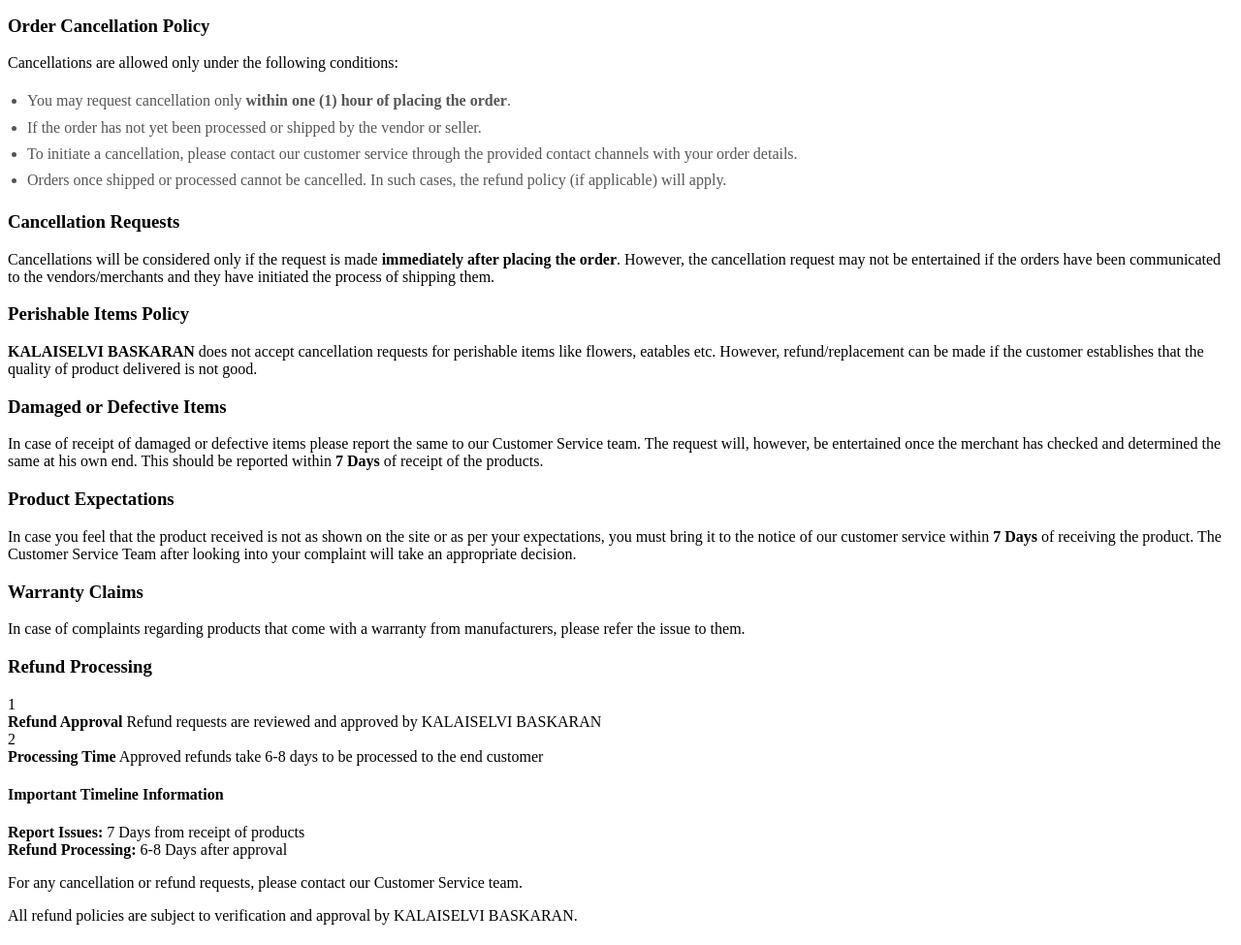
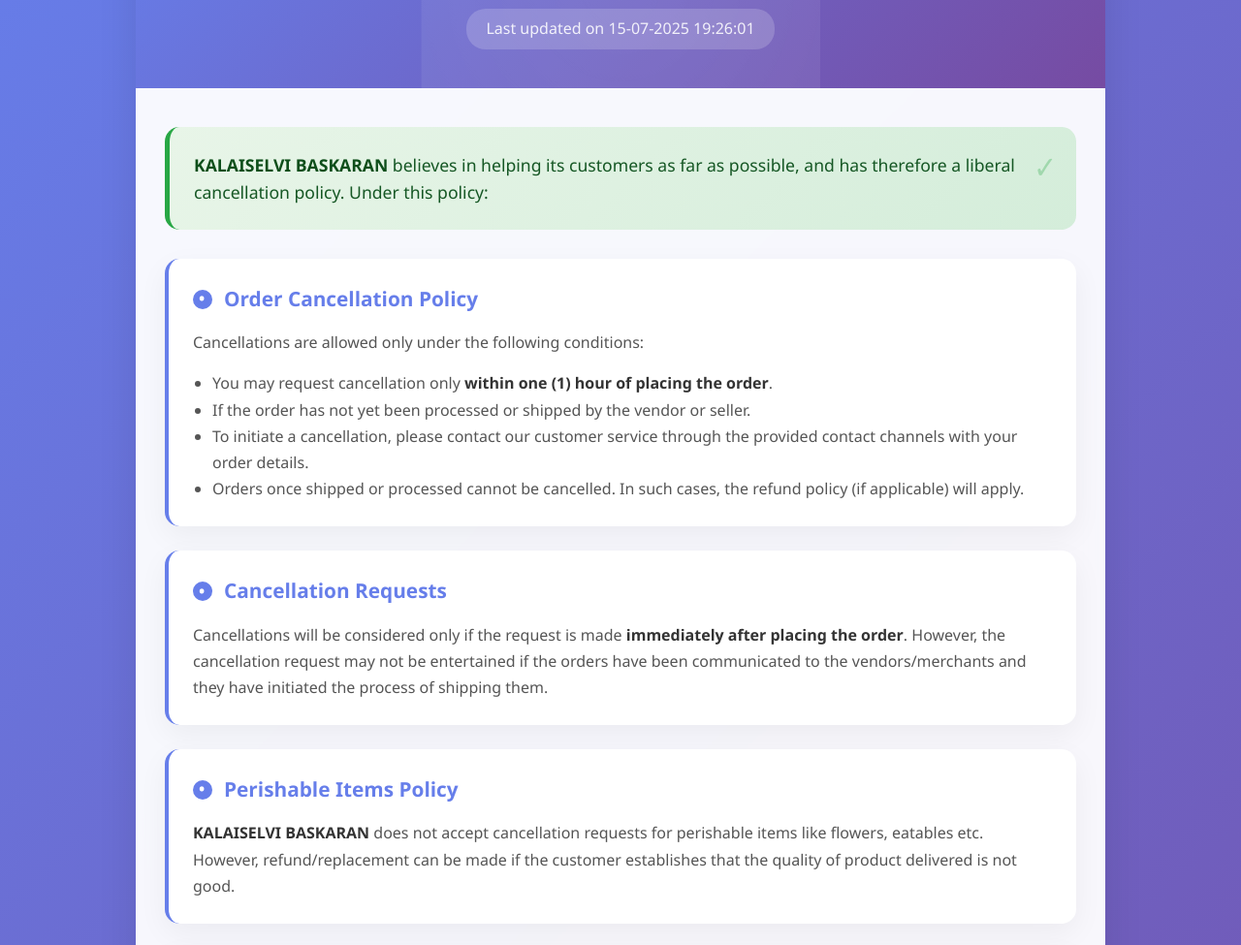
Before and after one commit to ChandraAthithan/chandraathithan.github.io, a plain HTML site: page refundpolicy.html in a window 1280 px wide. Shown: the part 135-1110 px from the top of the page at 97% size. Drawn offline with Linux system fonts and the light colour scheme.

Commit message:
Update refundpolicy.html

```diff
--- a/refundpolicy.html
+++ b/refundpolicy.html
@@ -1,11 +1,334 @@
 <!DOCTYPE html>
 <html lang="en">
 <head>
-    <!-- [All your existing <head> content remains unchanged] -->
     <meta charset="UTF-8">
     <meta name="viewport" content="width=device-width, initial-scale=1.0">
     <title>Cancellation & Refund Policy</title>
-    <!-- [Your complete <style> block remains unchanged] -->
+   <style>
+* {
+margin: 0;
+padding: 0;
+box-sizing: border-box;
+}
+
+body {
+font-family: 'Segoe UI', Tahoma, Geneva, Verdana, sans-serif;
+line-height: 1.6;
+color: #333;
+background: linear-gradient(135deg, #667eea 0%, #764ba2 100%);
+min-height: 100vh;
+padding: 20px;
+}
+
+.container {
+max-width: 1000px;
+margin: 0 auto;
+background: rgba(255, 255, 255, 0.95);
+backdrop-filter: blur(10px);
+border-radius: 20px;
+box-shadow: 0 20px 40px rgba(0, 0, 0, 0.1);
+overflow: hidden;
+animation: fadeInUp 0.8s ease-out;
+}
+
+@keyframes fadeInUp {
+from {
+opacity: 0;
+transform: translateY(30px);
+}
+to {
+opacity: 1;
+transform: translateY(0);
+}
+}
+
+.header {
+background: linear-gradient(135deg, #667eea 0%, #764ba2 100%);
+color: white;
+padding: 40px 30px;
+text-align: center;
+position: relative;
+overflow: hidden;
+}
+
+.header::before {
+content: '';
+position: absolute;
+top: -50%;
+left: -50%;
+width: 200%;
+height: 200%;
+background: radial-gradient(circle, rgba(255,255,255,0.1) 0%, transparent 70%);
+animation: rotate 20s linear infinite;
+}
+
+@keyframes rotate {
+0% { transform: rotate(0deg); }
+100% { transform: rotate(360deg); }
+}
+
+.header h1 {
+font-size: 2.5em;
+margin-bottom: 10px;
+position: relative;
+z-index: 1;
+}
+
+.header .last-updated {
+font-size: 1em;
+opacity: 0.9;
+position: relative;
+z-index: 1;
+background: rgba(255, 255, 255, 0.2);
+padding: 8px 20px;
+border-radius: 20px;
+display: inline-block;
+margin-top: 10px;
+}
+
+.content {
+padding: 40px 30px;
+}
+
+.intro-section {
+background: linear-gradient(135deg, #e8f5e8 0%, #d4edda 100%);
+border-radius: 15px;
+padding: 25px;
+margin-bottom: 30px;
+border-left: 5px solid #28a745;
+position: relative;
+overflow: hidden;
+}
+
+.intro-section::before {
+content: '✓';
+position: absolute;
+top: 15px;
+right: 20px;
+font-size: 2em;
+color: #28a745;
+opacity: 0.3;
+}
+
+.intro-section p {
+font-size: 1.1em;
+color: #155724;
+margin: 0;
+font-weight: 500;
+}
+
+.intro-section strong {
+color: #0d4e1a;
+}
+
+.policy-sections {
+display: grid;
+gap: 25px;
+}
+
+.policy-section {
+background: white;
+border-radius: 15px;
+padding: 25px;
+box-shadow: 0 10px 30px rgba(0, 0, 0, 0.05);
+border-left: 4px solid #667eea;
+transition: all 0.3s ease;
+position: relative;
+overflow: hidden;
+}
+
+.policy-section::before {
+content: '';
+position: absolute;
+top: 0;
+left: 0;
+width: 0;
+height: 100%;
+background: linear-gradient(135deg, rgba(102, 126, 234, 0.05) 0%, rgba(118, 75, 162, 0.05) 100%);
+transition: width 0.3s ease;
+}
+
+.policy-section:hover::before {
+width: 100%;
+}
+
+.policy-section:hover {
+transform: translateY(-5px);
+box-shadow: 0 15px 40px rgba(102, 126, 234, 0.15);
+}
+
+.policy-section h3 {
+color: #667eea;
+font-size: 1.3em;
+margin-bottom: 15px;
+display: flex;
+align-items: center;
+position: relative;
+z-index: 1;
+}
+
+.policy-section h3::before {
+content: '';
+width: 20px;
+height: 20px;
+background: #667eea;
+border-radius: 50%;
+margin-right: 12px;
+display: flex;
+align-items: center;
+justify-content: center;
+flex-shrink: 0;
+}
+
+.policy-section h3::after {
+content: '•';
+position: absolute;
+left: 6px;
+color: white;
+font-size: 0.8em;
+}
+
+.policy-section p {
+color: #555;
+line-height: 1.7;
+margin: 0;
+position: relative;
+z-index: 1;
+}
+
+.policy-section strong {
+color: #333;
+font-weight: 600;
+}
+
+.highlight-box {
+background: linear-gradient(135deg, #fff3cd 0%, #ffeaa7 100%);
+border: 1px solid #ffeaa7;
+border-radius: 15px;
+padding: 25px;
+margin-top: 30px;
+position: relative;
+overflow: hidden;
+}
+
+.highlight-box::before {
+content: '⏱️';
+position: absolute;
+top: 15px;
+right: 20px;
+font-size: 1.8em;
+opacity: 0.7;
+}
+
+.highlight-box h4 {
+color: #856404;
+margin-bottom: 10px;
+font-size: 1.2em;
+}
+
+.highlight-box p {
+color: #856404;
+margin: 0;
+font-weight: 500;
+}
+
+.timeline-item {
+display: flex;
+align-items: center;
+gap: 15px;
+margin-bottom: 15px;
+padding: 15px;
+background: #f8f9fa;
+border-radius: 10px;
+transition: all 0.3s ease;
+}
+
+.timeline-item:hover {
+background: #e9ecef;
+transform: translateX(5px);
+}
+
+.timeline-item:last-child {
+margin-bottom: 0;
+}
+
+.timeline-icon {
+width: 30px;
+height: 30px;
+background: #667eea;
+border-radius: 50%;
+display: flex;
+align-items: center;
+justify-content: center;
+color: white;
+font-weight: bold;
+font-size: 0.9em;
+flex-shrink: 0;
+}
+
+.timeline-content {
+flex: 1;
+}
+
+.timeline-content strong {
+color: #667eea;
+display: block;
+margin-bottom: 5px;
+}
+
+.footer {
+background: #f8f9fa;
+padding: 25px 30px;
+text-align: center;
+color: #666;
+border-top: 1px solid #e9ecef;
+}
+
+.footer p {
+margin-bottom: 10px;
+}
+
+.footer a {
+color: #667eea;
+text-decoration: none;
+font-weight: 500;
+transition: color 0.3s ease;
+}
+
+.footer a:hover {
+color: #5a6fd8;
+text-decoration: underline;
+}
+
+@media (max-width: 768px) {
+.container {
+margin: 10px;
+border-radius: 15px;
+}
+
+.header {
+padding: 30px 20px;
+}
+
+.header h1 {
+font-size: 2em;
+}
+
+.content {
+padding: 30px 20px;
+}
+
+.intro-section,
+.policy-section {
+padding: 20px;
+}
+
+.timeline-item {
+flex-direction: column;
+text-align: center;
+}
+}
+</style>
 </head>
 <body>
     <div class="container">
@@ -86,7 +409,7 @@
 
         <div class="footer">
             <p>For any cancellation or refund requests, please contact our Customer Service team.</p>
-            <p>All refund policies are subject to verification and approval by KALAISELVI BASKARAN.</p>
+            <p>All refund policies are subject to verification and approval by KANTHA ENTERPRISES.</p>
         </div>
     </div>
 </body>
```
